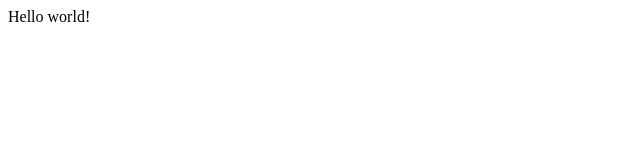
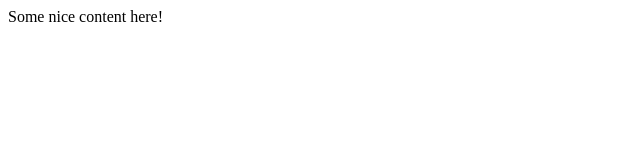
Before and after one commit to kavolorn/gitflow-sample, a plain HTML site: page index.html in a window 1280 px wide. Shown: the whole page, without its empty margins (0-640 px from the left). Drawn offline with Linux system fonts and the light colour scheme.

Commit message:
Change content of the index.

```diff
--- a/index.html
+++ b/index.html
@@ -3,6 +3,6 @@
         <title>Some sample page title.</title>
     </head>
     <body>
-        Hello world!
+        Some nice content here!
     </body>
 </html>
```
